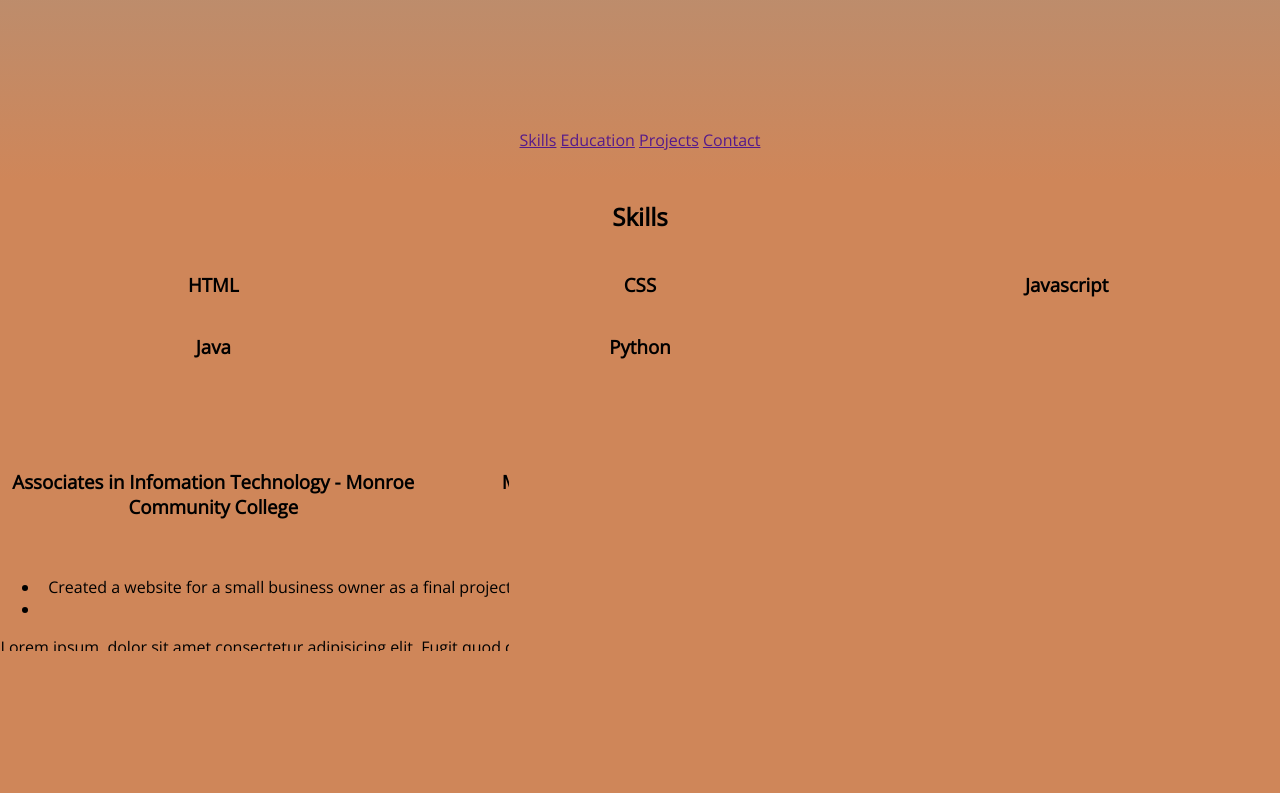
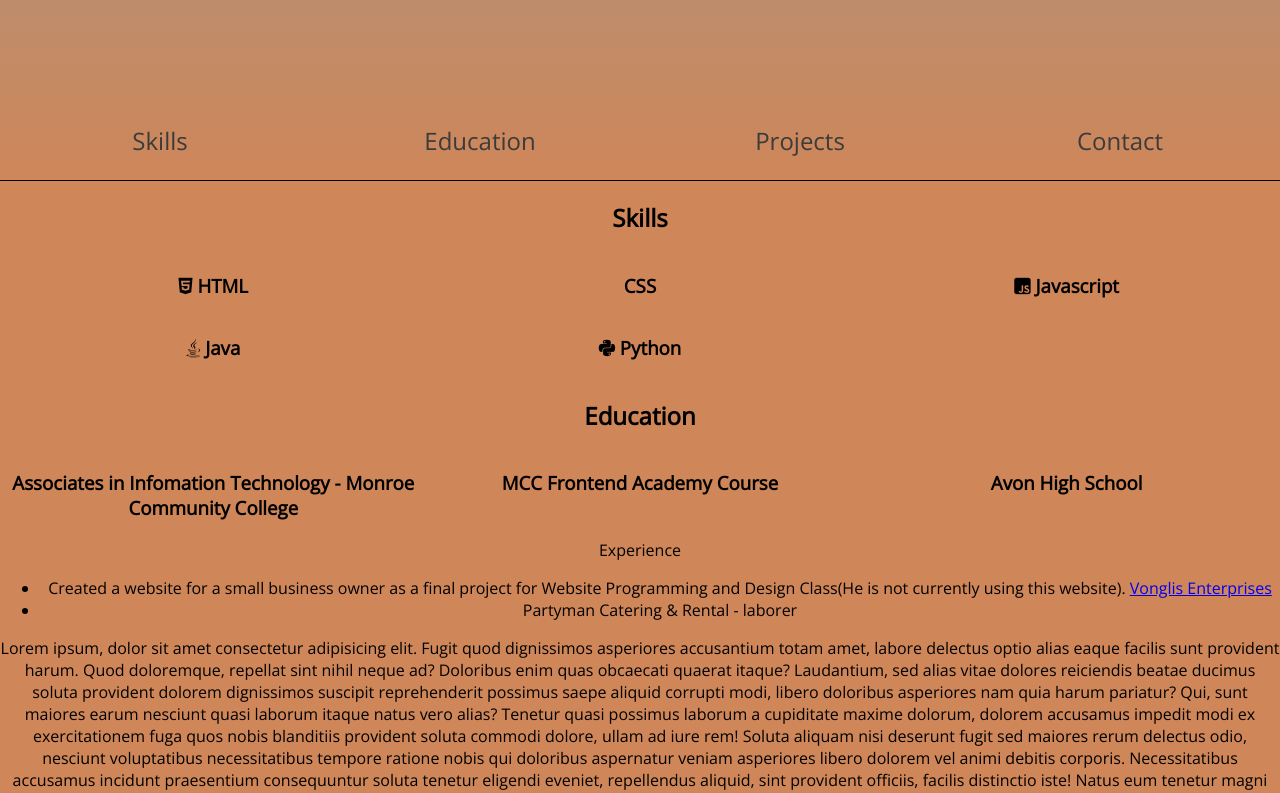
Before and after one commit to ryasto16/ryasto16.github.io, a plain HTML site: page index.html in a window 1280 px wide. Shown: the part 620-1413 px from the top of the page. Drawn offline with nearby package versions, Linux system fonts and the light colour scheme.

Commit message:
updated layout

```diff
--- a/index.html
+++ b/index.html
@@ -5,6 +5,7 @@
     <meta name="viewport" content="width=device-width, initial-scale=1.0" />
     <meta http-equiv="X-UA-Compatible" content="ie=edge" />
     <title>Portfolio</title>
+    <script src="https://kit.fontawesome.com/9caed5044b.js" crossorigin="anonymous"></script>
     <link
       href="https://fonts.googleapis.com/css?family=Open+Sans&display=swap"
       rel="stylesheet"
@@ -20,29 +21,33 @@
           <hr />
           <h2>Front-end Web Developer</h2>
         </div>
-        <div class="links">
-          <a href="">Skills</a>
-          <a href="">Education</a>
+        <nav>
+          <a href="#skills">Skills</a>
+          <a href="#education">Education</a>
           <a href="">Projects</a>
           <a href="">Contact</a>
-        </div>
+        </nav>
       </div>
     </header>
 
+    <section id="skills">
       <h2>Skills</h2>
-    <section class="skills">
-      <h3>HTML</h3>
+      <div class="threeCol">
+        <h3><i class="fab fa-html5"></i> HTML</h3>
         <h3>CSS</h3>
-      <h3>Javascript</h3>
-      <h3>Java</h3>
-      <h3>Python</h3>
+        <h3><i class="fab fa-js-square"></i> Javascript</h3>
+        <h3><i class="fab fa-java"></i> Java</h3>
+        <h3><i class="fab fa-python"></i> Python</h3>
+      </div>
     </section>
 
+    <section id="education">
       <h2>Education</h2>
-    <section class="education">
+      <div class="threeCol">
         <h3>Associates in Infomation Technology - Monroe Community College</h3>
         <h3>MCC Frontend Academy Course</h3>
         <h3>Avon High School</h3>
+      </div>
     </section>
 
     <section>
--- a/style.css
+++ b/style.css
@@ -2,21 +2,38 @@
     border: 1px solid red;
 } */
 
+:root{
+    --blue:#80a2ab;
+    --orange:#cf8659;
+    --textColor:#3b3b3b;
+}
+
+html{
+    scroll-behavior: smooth;
+}
+
 body{
     font-family: 'Open Sans', sans-serif;
     margin: 0;
-    background-color: #cf8659;
+    background-color: var(--orange);
     text-align: center;
 }
 
 .splash{
-    background-image: linear-gradient(#80a2ab,#cf8659);
+    background-image: linear-gradient(var(--blue),var(--orange));
     height: 100vh;
     display: grid;
     text-align: center;
     align-items: center;
-    color: #3b3b3b;
+    color: var(--textColor);
     grid-template-rows: 1fr 10vh;
+    border-bottom: 1px solid black;
+}
+
+.splash a{
+    text-decoration: none;
+    color: var(--textColor);
+    font-size: 1.5rem;
 }
 
 .splash h1{
@@ -24,14 +41,19 @@ body{
     margin: 0;
 }
 
+nav{
+    display: grid;
+    grid-template-columns: 1fr 1fr 1fr 1fr;
+}
+
 hr{
     width: 15%;
-    background-color: #3b3b3b;
+    background-color: var(--textColor);
     height: 1px;
     border: none;
 }
 
-.skills, .education{
+.threeCol{
     display: grid;
     grid-template-columns: 1fr 1fr 1fr;
     text-align: center;
```
Lines whose indentation alone changed are shown as unchanged.
